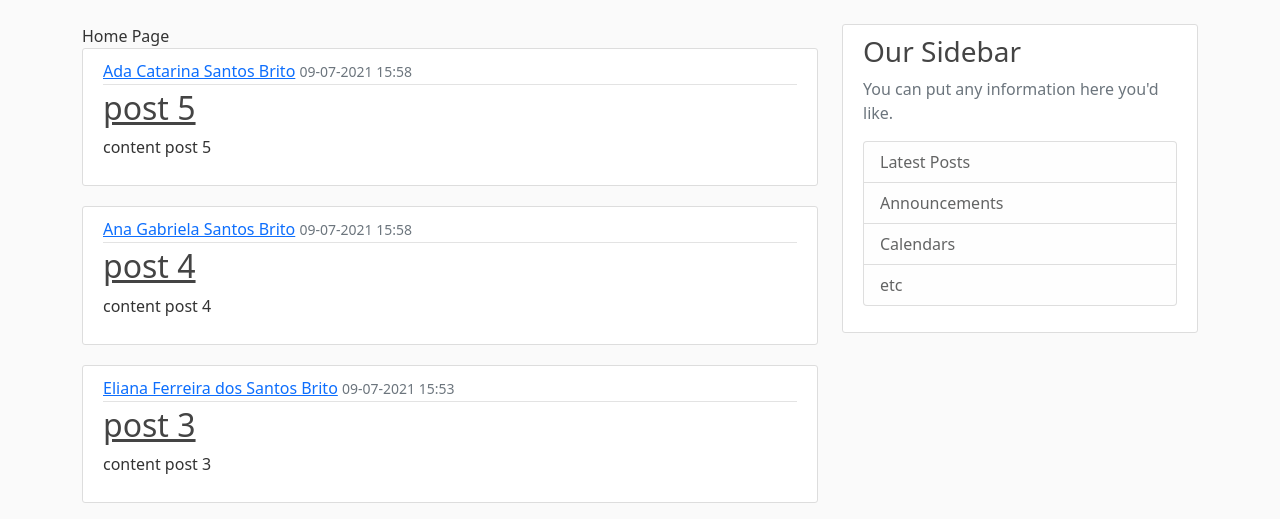
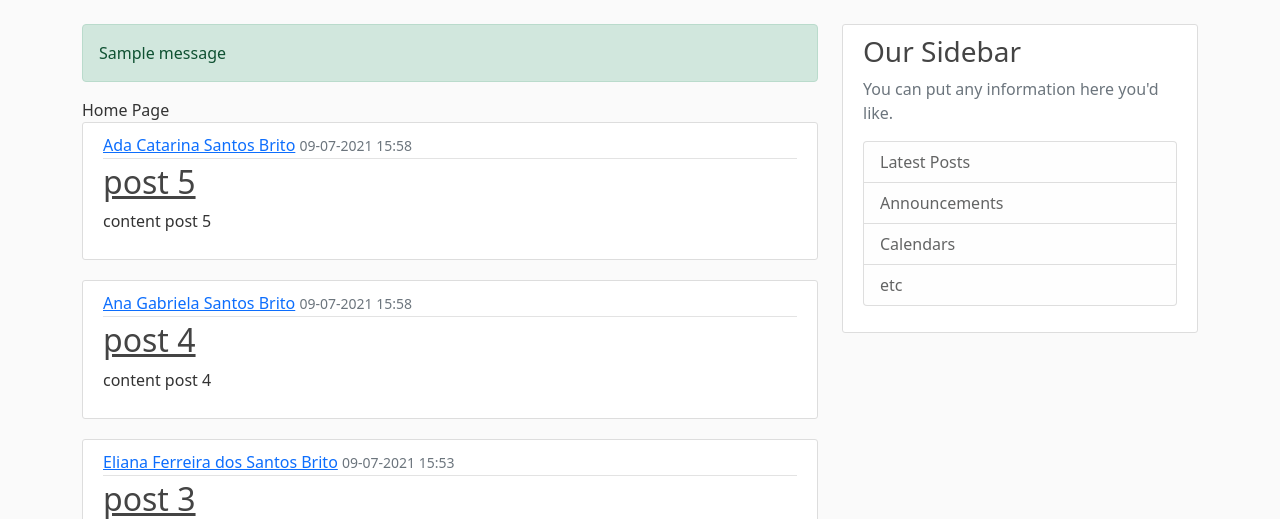
Before and after one commit to incolumepy-cursos/incolumepy.flaskproject, a Flask app: page / in a window 1280 px wide. Shown: the part 56-575 px from the top of the page. Run offline with Flask 2, Linux system fonts and the light colour scheme; one stand-in notice (Sample message) is shown.

Commit message:
retorno via html da msg flash

```diff
--- a/incolumepy/flaskproject/main.py
+++ b/incolumepy/flaskproject/main.py
@@ -1,5 +1,6 @@
-from flask import Flask, render_template, flash
+from flask import Flask, render_template, flash, url_for, redirect
 from .forms import RegistrationForm, LoginForm
+
 app = Flask(__name__)
 app.config["SECRET_KEY"] = "FVrpmovvW7LblKlVFmfLIk4n8X7sjuUOdIwe97udBDwLrVQtWge1cpKTwm0u137JovWZKDtFQXvZtOfBE0dLAz8H7LV"
 
--- a/incolumepy/flaskproject/templates/layout.html
+++ b/incolumepy/flaskproject/templates/layout.html
@@ -41,6 +41,15 @@
 <main role="main" class="container">
       <div class="row">
         <div class="col-md-8">
+          {%  with messages = get_flashed_messages(with_categories=True) %}
+            {% if messages %}
+              {% for category, message in messages %}
+                <div class="alert alert-{{ category }}">
+                    {{message}}
+                </div>
+              {% endfor %}
+            {% endif %}
+          {% endwith %}
           {% block content %}{% endblock %}
         </div>
         <div class="col-md-4">
```
